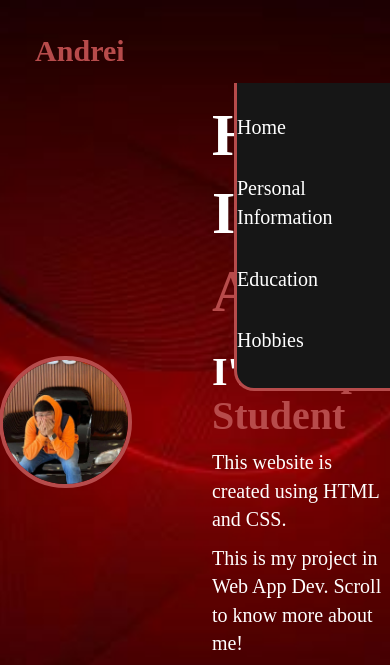
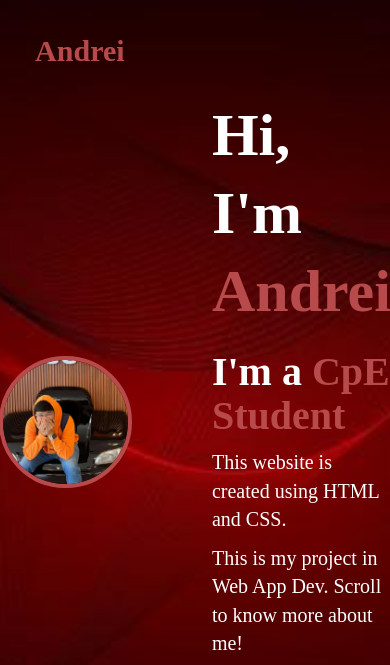
Before and after one commit to dreihub123/dreisite, a plain HTML site: page index.html in a window 390 px wide. Shown: the top 665 px of the page. Drawn offline with nearby package versions, Linux system fonts and the light colour scheme.

Commit message:
Update style.css

```diff
--- a/style.css
+++ b/style.css
@@ -67,36 +67,39 @@ nav a.active{
 	border-bottom: 3px solid #b74b4b;
 }
 
-@media(max-width:995px){
-	nav{
-		position:absolute;
-		top:100%;
+@media (max-width: 995px) {
+    nav {
+        position: absolute;
+        top: 100%;
+        left: 0;
         right: 0;
-		width:40%;
-		border-left: 3px solid #b74b4b;
+        width: 100%;
+        display: none; /* Hidden by default */
+        border-left: none;
         border-bottom: 3px solid #b74b4b;
         border-bottom-left-radius: 2rem;
-		padding: 1rem solid;
+        padding: 1rem 0;
         background-color: #161616;
-		border-top: 0.1 rem solid rgba(0,0,0,0.1);
-	}
-	nav.active{
-		display: block;
-
+        text-align: center;
     }
 
-	nav a{
+    nav.active {
+        display: flex;
+        flex-direction: column;
+        align-items: center;
+    }
+
+    nav a {
         display: block;
         font-size: 2rem;
-		margin: 3rem 0;
+        margin: 1rem 0;
     }
 
     nav a:hover,
-	nav a.active{
+    nav a.active {
         padding: 1rem;
         border-radius: 0.5rem;
         border-bottom: 0.5rem solid #b74b4b;
-
     }
 }
 
```
Lines whose indentation alone changed are shown as unchanged.
